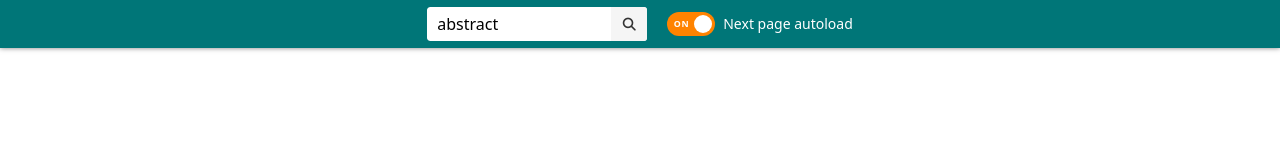
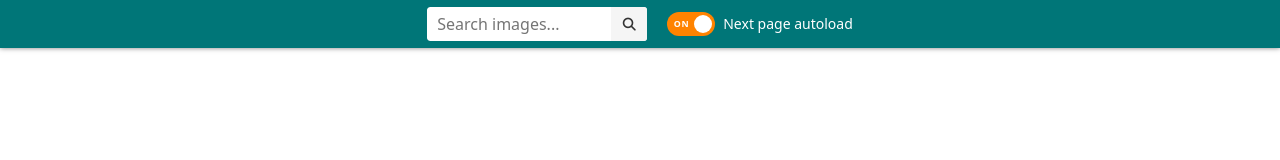
Before and after one commit to ibardych/goit-js-hw-11, a website built with Parcel: page src/index.html in a window 1280 px wide. Built offline with nearby package versions, Linux system fonts and the light colour scheme; what simplelightbox would draw is missing.

Commit message:
removed default value for search field

```diff
--- a/src/partials/header.html
+++ b/src/partials/header.html
@@ -6,7 +6,7 @@
       name="searchQuery"
       autocomplete="off"
       placeholder="Search images..."
-      value="abstract"
+      value=""
     />
     <button type="submit" class="header__search-button">
       <i class="fa-solid fa-magnifying-glass"></i>
```
